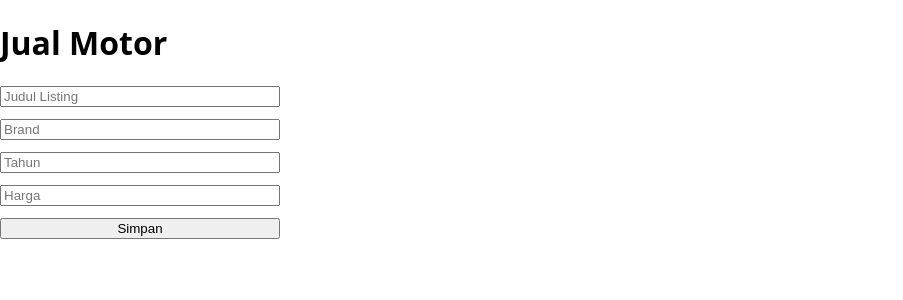
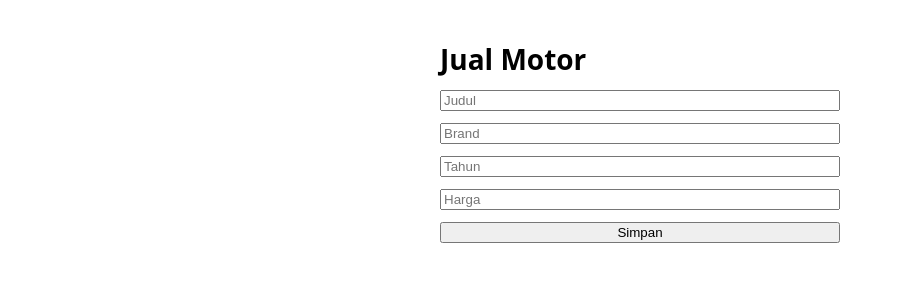
Before and after one commit to antaramotorid/antaramotorid, a Next.js app: page /sell in a window 1280 px wide. Shown: the top 300 px of the page, without its empty margins (0-903 px from the left). Built offline with nearby package versions, Linux system fonts and the light colour scheme.

Commit message:
Update page.tsx

```diff
--- a/app/sell/page.tsx
+++ b/app/sell/page.tsx
@@ -1,42 +1,55 @@
-"use client";
+'use client'
 
-import { useState } from "react";
-import { supabase } from '../../lib/supabaseClient';
+import { useState } from 'react'
+import { supabase } from '@/lib/supabaseClient'
 
 export default function SellPage() {
-  const [title, setTitle] = useState("");
-  const [brand, setBrand] = useState("");
-  const [year, setYear] = useState("");
-  const [price, setPrice] = useState("");
+  const [title, setTitle] = useState('')
+  const [brand, setBrand] = useState('')
+  const [year, setYear] = useState('')
+  const [price, setPrice] = useState('')
+  const [loading, setLoading] = useState(false)
 
-  async function handleSubmit(e: React.FormEvent) {
-    e.preventDefault();
+  const submitForm = async (e: React.FormEvent) => {
+    e.preventDefault()
+    setLoading(true)
 
-    await supabase.from("listings").insert({
+    const { error } = await supabase.from('listings').insert({
       title,
       brand,
       year: Number(year),
-      price: Number(price),
-    });
+      price: Number(price)
+    })
 
-    setTitle("");
-    setBrand("");
-    setYear("");
-    setPrice("");
+    setLoading(false)
 
-    alert("Listing tersimpan!");
+    if (error) {
+      alert(error.message)
+      return
+    }
+
+    setTitle('')
+    setBrand('')
+    setYear('')
+    setPrice('')
+    alert("Listing Disimpan!")
   }
 
   return (
-    <main>
-      <h1>Jual Motor</h1>
-      <form onSubmit={handleSubmit} style={{ display: "flex", flexDirection: "column", gap: 12, width: 280 }}>
-        <input placeholder="Judul Listing" value={title} onChange={(e) => setTitle(e.target.value)} />
-        <input placeholder="Brand" value={brand} onChange={(e) => setBrand(e.target.value)} />
-        <input placeholder="Tahun" value={year} onChange={(e) => setYear(e.target.value)} />
-        <input placeholder="Harga" value={price} onChange={(e) => setPrice(e.target.value)} />
-        <button type="submit">Simpan</button>
+    <main style={{ maxWidth:400, margin:'40px auto' }}>
+      <h1 style={{ fontSize:28, fontWeight:600, marginBottom:12 }}>Jual Motor</h1>
+
+      <form onSubmit={submitForm} style={{ display:'grid', gap:12 }}>
+
+        <input placeholder="Judul" required value={title} onChange={(e)=>setTitle(e.target.value)} />
+        <input placeholder="Brand" required value={brand} onChange={(e)=>setBrand(e.target.value)} />
+        <input placeholder="Tahun" required value={year} onChange={(e)=>setYear(e.target.value)} />
+        <input placeholder="Harga" required value={price} onChange={(e)=>setPrice(e.target.value)} />
+
+        <button type="submit" disabled={loading}>
+          {loading ? 'Menyimpan...' : 'Simpan'}
+        </button>
       </form>
     </main>
-  );
+  )
 }
```
